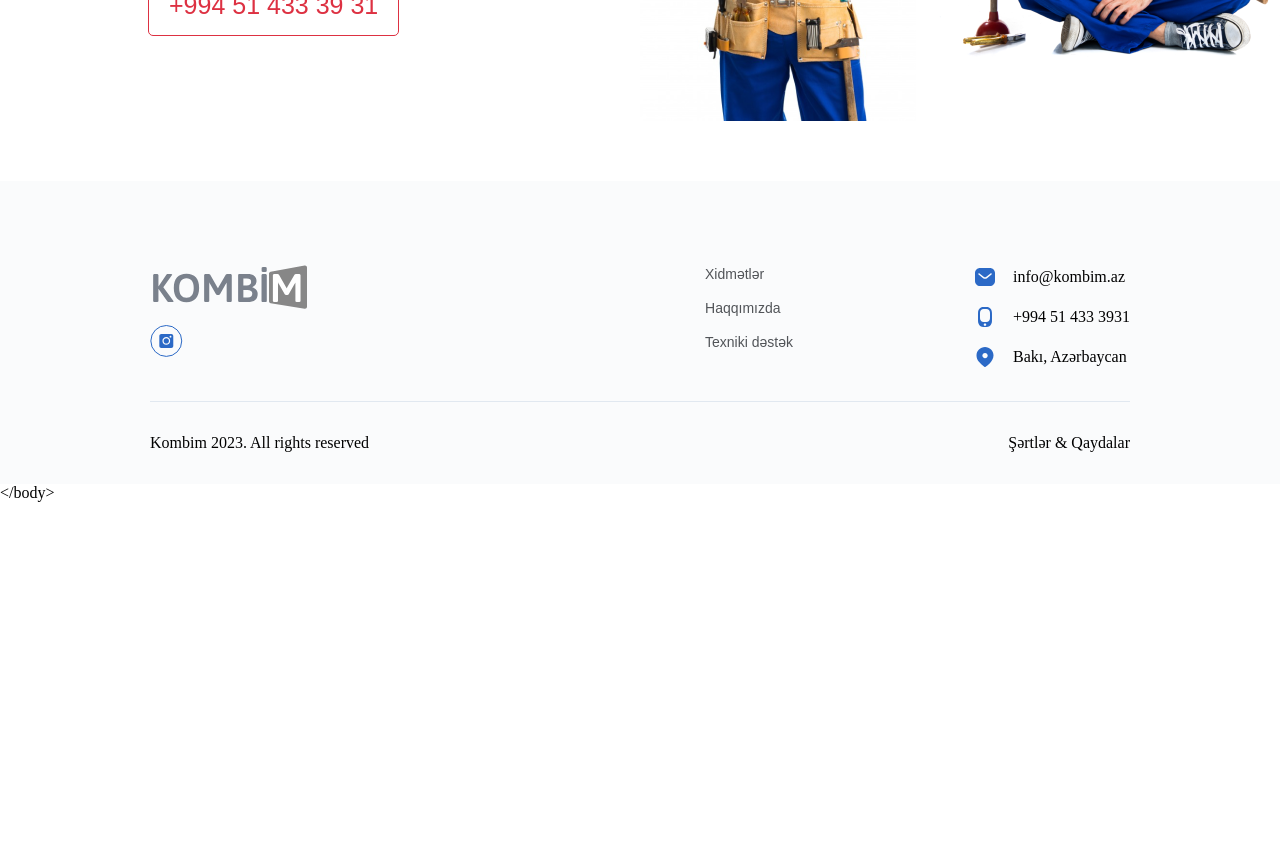
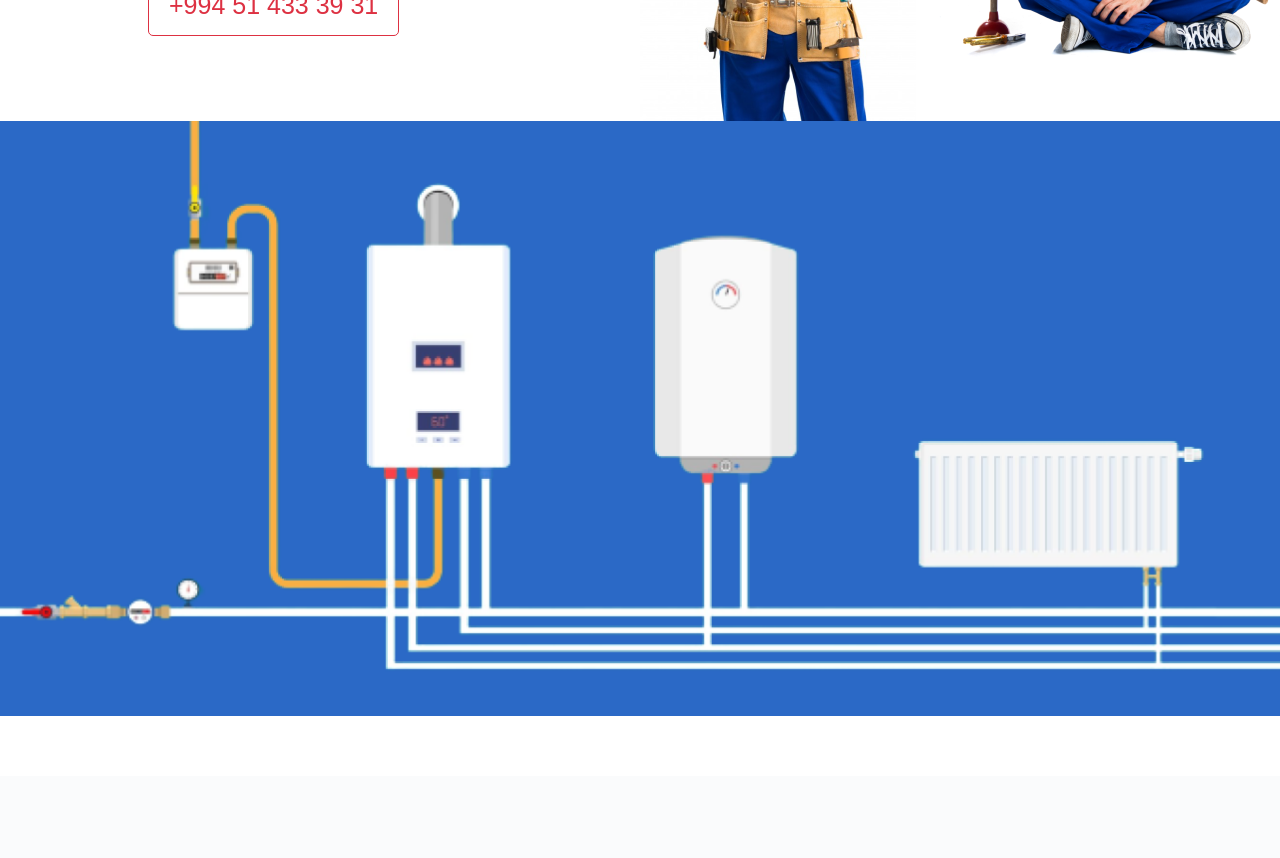
Before and after one commit to iambabazada/kombim-web, a React (Vite) app: page / in a window 1280 px wide. Shown: the part 1100-1958 px from the top of the page. Before the commit the page ends 1602 px from the top, so only its background shows below. Built offline with nearby package versions, Linux system fonts and the light colour scheme.

Commit message:
kombi image was placed

```diff
--- a/src/App.jsx
+++ b/src/App.jsx
@@ -3,6 +3,7 @@ import React from 'react'
 import Footer from './components/Footer/Footer'
 import Hero from './components/Hero/Hero'
 import Contact from './components/Contact/Contact'
+import Image1 from './components/Image1/Image1'
 
 const App = () => {
 
@@ -11,6 +12,7 @@ const App = () => {
       <Header />
       <Hero />
       <Contact />
+      <Image1 />
       <Footer />
     </div>
   )
--- a/src/components/Contact/Contact.module.css
+++ b/src/components/Contact/Contact.module.css
@@ -1,5 +1,5 @@
 .contact_section{
-    padding: 60px 148px;
+    padding: 60px 148px 0px 148px;
     display: flex;
     align-items: center;
 }
--- /dev/null
+++ b/src/components/Image1/Image.module.css
@@ -0,0 +1,12 @@
+.image_container{
+    width: 100%;
+    height: 595px;
+    margin-bottom: 60px;
+    background-color: aqua;
+}
+.image_container img{
+    display: block;
+    width: 100%;
+    height: 100%;
+    object-fit: cover;
+}
--- /dev/null
+++ b/src/components/Image1/Image1.jsx
@@ -0,0 +1,12 @@
+import styles from '../Image1/Image.module.css'
+import Kombi from '../../assets/kombi.png'
+
+const Image1 = () => {
+  return (
+    <div className={styles.image_container}>
+       <img src={Kombi} alt="" />
+    </div>
+  )
+}
+
+export default Image1
```
Also changed, not shown: src/assets/kombi.png (added).
